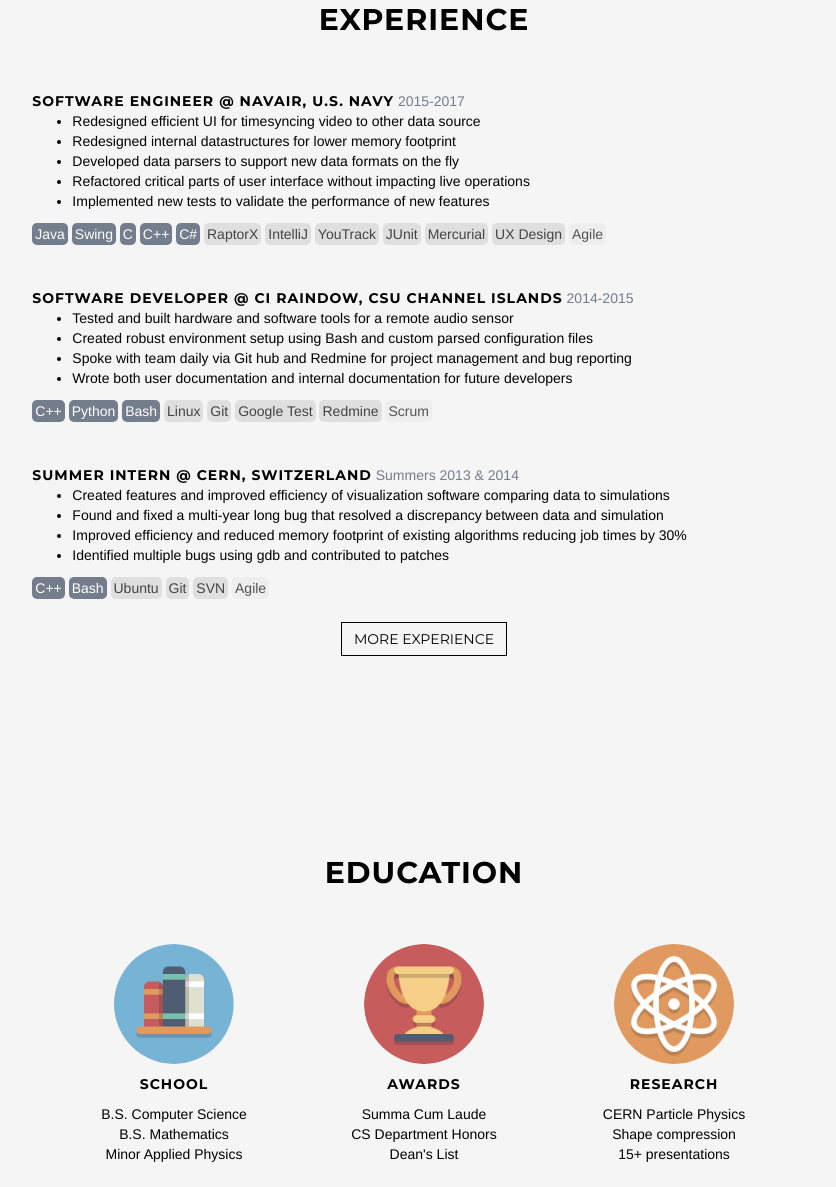
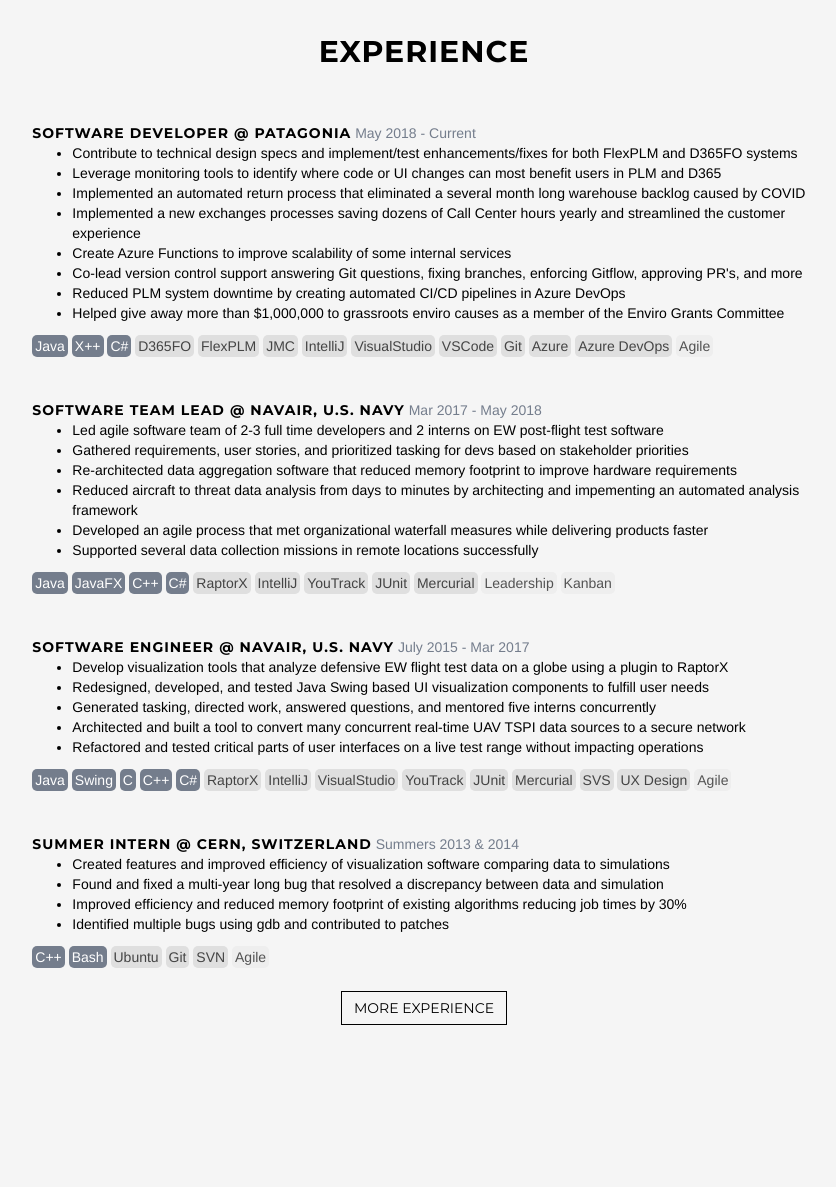
Before and after one commit to CSEmbree/personalwebsite, a plain HTML site: page index.html in a window 1280 px wide. Shown: the part 1676-2863 px from the top of the page, without its empty margins (216-1052 px from the left). Drawn offline with Linux system fonts and the light colour scheme.

Commit message:
Basic changes to work experience for time so far at Patagonia

```diff
--- a/index.html
+++ b/index.html
@@ -25,7 +25,6 @@
     <!--<link href="//fonts.googleapis.com/css?family=Montserrat:400,700" rel="stylesheet" type="text/css">-->
     <!--<link href="//fonts.googleapis.com/css?family=Lato:400,700,400italic,700italic" rel="stylesheet" type="text/css">-->
     <!--<link href="https://fonts.googleapis.com/css?family=Cabin" rel="stylesheet">-->
-
 
     <!-- HTML5 Shim and Respond.js IE8 support of HTML5 elements and media queries -->
     <!-- WARNING: Respond.js doesn't work if you view the page via file:// -->
@@ -116,44 +115,91 @@
             <div class="col-lg-8 col-lg-offset-2">
                 <h2>About Cameron</h2>
                 <p>
-                    I am a <b>software engineer</b> from beautiful SoCal.
+                    I am a <b>software engineer</b> from beautiful Southern California.
                     A native Californian and Eagle Scout, you can find me hiking, biking, camping, and scuba diving. Sometimes I take <a href="http://csembree.imgur.com/" target="_blank">photos</a> along the way.
                 </p>
                 <p>
-                    I follow developments but Simulations, AI, Artificial Limbs, Autonomous Vehicles, and remote sensor technology.
-                    My daily work supports NAVAIR software, but during off days, I explore the sunny California coast and take on projects.
+                    I follow developments in Java, Etherium, Wasm, autonomous vehicles, and remote sensor technology.
+                    My daily work supports Patagonia software but in my off time I explore the sunny California coast and take on projects.
                 </p>
                 <p>
-                    I am passionate about environmental preservation and would love to someday tie that into my work. If you need a hand or want to explore with me, <a class="page-scroll" href="#contact">get in touch</a>!
+                    I am passionate about environmental preservation and would love to someday tie that directly into my work. If you need a hand or want to explore with me, <a class="page-scroll" href="#contact">get in touch</a>!
                 </p>
             </div>
         </div>
     </section>
 
-
-
-
-
+    <!-- Experience Section -->
     <section id="experience" class="container experience-section text-center">
         <div class="row">
             <h2>Experience</h2>
-
             <div class="col-lg-8 col-lg-offset-2 text-center">
-
                 <div class="row-fluid" id="work-history">
                     <div id="jobs" class="text-left">
-
                         <div id="primary-experience">
-
+                            <div class="job slideleft" style="position: relative; opacity: 1; left: 0px">
+                                <span class="job-title">Software Developer @ Patagonia</span>
+                                <span class="job-time">May 2018 - Current</span>
+                                <ul>
+                                    <li>Contribute to technical design specs and implement/test enhancements/fixes for both FlexPLM and D365FO systems</li>
+                                    <li>Leverage monitoring tools to identify where code or UI changes can most benefit users in PLM and D365</li>
+                                    <li>Implemented an automated return process that eliminated a several month long warehouse backlog caused by COVID</li>
+                                    <li>Implemented a new exchanges processes saving dozens of Call Center hours yearly and streamlined the customer experience</li>
+                                    <li>Create Azure Functions to improve scalability of some internal services</li>
+                                    <li>Co-lead version control support answering Git questions, fixing branches, enforcing Gitflow, approving PR's, and more</li>
+                                    <li>Reduced PLM system downtime by creating automated CI/CD pipelines in Azure DevOps</li>
+                                    <li>Helped give away more than $1,000,000 to grassroots enviro causes as a member of the Enviro Grants Committee</li>
+                                </ul>
+                                <div class="skills">
+                                    <span class="skill language">Java</span>
+                                    <span class="skill language">X++</span>
+                                    <span class="skill language">C#</span>
+                                    <span class="skill">D365FO</span>
+                                    <span class="skill">FlexPLM</span>
+                                    <span class="skill">JMC</span>
+                                    <span class="skill">IntelliJ</span>
+                                    <span class="skill">VisualStudio</span>
+                                    <span class="skill">VSCode</span>
+                                    <span class="skill">Git</span>
+                                    <span class="skill">Azure</span>
+                                    <span class="skill">Azure DevOps</span>
+                                    <span class="skill dev-style">Agile</span>
+                                </div>
+                            </div>
+                            <div class="job slideleft" style="position: relative; opacity: 1; left: 0px">
+                                <span class="job-title">Software Team Lead @ NAVAIR, U.S. Navy</span>
+                                <span class="job-time">Mar 2017 - May 2018</span>
+                                <ul>
+                                    <li>Led agile software team of 2-3 full time developers and 2 interns on EW post-flight test software</li>
+                                    <li>Gathered requirements, user stories, and prioritized tasking for devs based on stakeholder priorities</li>
+                                    <li>Re-architected data aggregation software that reduced memory footprint to improve hardware requirements</li>
+                                    <li>Reduced aircraft to threat data analysis from days to minutes by architecting and impementing an automated analysis framework</li>
+                                    <li>Developed an agile process that met organizational waterfall measures while delivering products faster</li>
+                                    <li>Supported several data collection missions in remote locations successfully</li>
+                                </ul>
+                                <div class="skills">
+                                    <span class="skill language">Java</span>
+                                    <span class="skill language">JavaFX</span>
+                                    <span class="skill language">C++</span>
+                                    <span class="skill language">C#</span>
+                                    <span class="skill">RaptorX</span>
+                                    <span class="skill">IntelliJ</span>
+                                    <span class="skill">YouTrack</span>
+                                    <span class="skill">JUnit</span>
+                                    <span class="skill">Mercurial</span>
+                                    <span class="skill dev-style">Leadership</span>
+                                    <span class="skill dev-style">Kanban</span>
+                                </div>
+                            </div>
                             <div class="job slideleft" style="position: relative; opacity: 1; left: 0px">
                                 <span class="job-title">Software Engineer @ NAVAIR, U.S. Navy</span>
-                            <span class="job-time">2015-2017 </span>
+                                <span class="job-time">July 2015 - Mar 2017</span>
                                 <ul>
-                                <li>Redesigned efficient UI for timesyncing video to other data source</li>
-                                <li>Redesigned internal datastructures for lower memory footprint</li>
-                                <li>Developed data parsers to support new data formats on the fly</li>
-                                <li>Refactored critical parts of user interface without impacting live operations</li>
-                                <li>Implemented new tests to validate the performance of new features</li>
+                                    <li>Develop visualization tools that analyze defensive EW flight test data on a globe using a plugin to RaptorX</li>
+                                    <li>Redesigned, developed, and tested Java Swing based UI visualization components to fulfill user needs</li>
+                                    <li>Generated tasking, directed work, answered questions, and mentored five interns concurrently</li>
+                                    <li>Architected and built a tool to convert many concurrent real-time UAV TSPI data sources to a secure network</li>
+                                    <li>Refactored and tested critical parts of user interfaces on a live test range without impacting operations </li>
                                 </ul>
                                 <div class="skills">
                                     <span class="skill language">Java</span>
@@ -163,17 +209,38 @@
                                     <span class="skill language">C#</span>
                                     <span class="skill">RaptorX</span>
                                     <span class="skill">IntelliJ</span>
+                                    <span class="skill">VisualStudio</span>
                                     <span class="skill">YouTrack</span>
                                     <span class="skill">JUnit</span>
                                     <span class="skill">Mercurial</span>
+                                    <span class="skill">SVS</span>
                                     <span class="skill">UX Design</span>
                                     <span class="skill dev-style">Agile</span>
                                 </div>
                             </div>
-
+                            <div class="job slideleft" style="position: relative; opacity: 1; left: 0px">
+                                <span class="job-title">Summer Intern @ CERN, Switzerland</span>
+                                <span class="job-time">Summers 2013 & 2014</span>
+                                <ul>
+                                <li>Created features and improved efficiency of visualization software comparing data to simulations</li>
+                                <li>Found and fixed a multi-year long bug that resolved a discrepancy between data and simulation</li>
+                                <li>Improved efficiency and reduced memory footprint of existing algorithms reducing job times by 30%</li>
+                                <li>Identified multiple bugs using gdb and contributed to patches</li>
+                                </ul>
+                                <div class="skills">
+                                    <span class="skill language">C++</span>
+                                    <span class="skill language">Bash</span>
+                                    <span class="skill">Ubuntu</span>
+                                    <span class="skill">Git</span>
+                                    <span class="skill">SVN</span>
+                                    <span class="skill dev-style">Agile</span>
+                                </div>
+                            </div>
+                        </div>
+                        <div id="extra-experience" class="collapse">
                             <div class="job slideleft" style="position: relative; opacity: 1; left: 0px">
                                 <span class="job-title">Software Developer @ CI Raindow, CSU Channel Islands</span>
-                            <span class="job-time">2014-2015 </span>
+                                <span class="job-time">2014-2015</span>
                                 <ul>
                                     <li>Tested and built hardware and software tools for a remote audio sensor</li>
                                     <li>Created robust environment setup using Bash and custom parsed configuration files</li>
@@ -189,34 +256,8 @@
                                     <span class="skill">Google Test</span>
                                     <span class="skill">Redmine</span>
                                     <span class="skill dev-style">Scrum</span>
-
                                 </div>
                             </div>
-
-                            <div class="job slideleft" style="position: relative; opacity: 1; left: 0px">
-                            <span class="job-title">Summer Intern @ CERN, Switzerland</span>
-                            <span class="job-time">Summers 2013 & 2014 </span>
-                            <ul>
-                                <li>Created features and improved efficiency of visualization software comparing data to simulations</li>
-                                <li>Found and fixed a multi-year long bug that resolved a discrepancy between data and simulation</li>
-                                <li>Improved efficiency and reduced memory footprint of existing algorithms reducing job times by 30%</li>
-                                <li>Identified multiple bugs using gdb and contributed to patches</li>
-                            </ul>
-                            <div class="skills">
-                                <span class="skill language">C++</span>
-                                <span class="skill language">Bash</span>
-                                <span class="skill">Ubuntu</span>
-                                <span class="skill">Git</span>
-                                <span class="skill">SVN</span>
-                                <span class="skill dev-style">Agile</span>
-
-                            </div>
-                        </div>
-
-                        </div>
-
-                        <div id="extra-experience" class="collapse">
-
                             <div class="job slideleft" style="position: relative; opacity: 1; left: 0px">
                                 <span class="job-title">Tutor CS, Math, Physics @ CSU Channel Islands</span>
                                 <span class="job-time">2012-2015</span>
@@ -236,7 +277,6 @@
                                     <span class="skill">Course Development</span>
                                 </div>
                             </div>
-
                             <div class="job slideleft" style="position: relative; opacity: 1; left: 0px">
                                 <span class="job-title">Biomedical Imaging Teacher's Assistant @ CSUCI Physics Dept</span>
                                 <span class="job-time">2013-2014</span>
@@ -254,7 +294,6 @@
                                     <span class="skill">Lesson Plans</span>
                                 </div>
                             </div>
-
                             <div class="job slideleft" style="position: relative; opacity: 1; left: 0px">
                                 <span class="job-title">Research Assitant @ CSUCI Math Dept</span>
                                 <span class="job-time">2012-2013</span>
@@ -270,57 +309,11 @@
                                     <span class="skill">Communication</span>
                                     <span class="skill">Research</span>
                                     <span class="skill">Technical Writing</span>
-
-                                </div>
-                            </div>
-
-                        </div>
-
-                        <div class="text-center">
-                            <a onclick="experienceMoreLess()" id="extra-experience-button" class="btn btn-alternate" data-toggle="collapse" data-target="#extra-experience" role="button">More Experience</a>
-                        </div>
-
-
                                 </div>
                             </div>
                         </div>
-        </div>
-    </section>
-
-
-    <section id="education" class="container experience-section text-center">
-        <div class="container">
-            <div class="row">
-                <div class="col-lg-8 col-lg-offset-2">
-                    <h2>Education</h2>
-
-                            <div class="row-fluid" id="education-history">
-                                <div class="col-lg-4 col-md-4 education-item">
-
-                                    <img class="img-circle" src="img/logos/512xbookshelf.png" alt="Generic placeholder image" width="120" height="120">
-
-                                    <div class="school-primary">School</div>
-                                    <div>B.S. Computer Science</div>
-                                    <div>B.S. Mathematics</div>
-                                    <div>Minor Applied Physics</div>
-                                </div>
-
-                                <div class="col-lg-4 col-md-4 education-item">
-                                    <img class="img-circle" src="img/logos/512xtrophy.png" alt="Generic placeholder image" width="120" height="120">
-
-                                    <div class="school-primary">Awards</div>
-                                    <div>Summa Cum Laude</div>
-                                    <div>CS Department Honors</div>
-                                    <div>Dean's List</div>
-                                </div>
-
-                                <div class="col-lg-4 col-md-4 education-item">
-                                    <img class="img-circle" src="img/logos/512xgenius.png" alt="Generic placeholder image" width="120" height="120">
-
-                                    <div class="school-primary">Research</div>
-                                    <div>CERN Particle Physics</div>
-                                    <div>Shape compression</div>
-                                    <div>15+ presentations</div>
+                        <div class="text-center">
+                            <a onclick="experienceMoreLess()" id="extra-experience-button" class="btn btn-alternate" data-toggle="collapse" data-target="#extra-experience" role="button">More Experience</a>
                         </div>
                     </div>
                 </div>
@@ -328,7 +321,38 @@
         </div>
     </section>
 
-
+    <section id="education" class="container experience-section text-center">
+        <div class="container">
+            <div class="row">
+                <div class="col-lg-8 col-lg-offset-2">
+                    <h2>Education</h2>
+                    <div class="row-fluid" id="education-history">
+                        <div class="col-lg-4 col-md-4 education-item">
+                            <img class="img-circle" src="img/logos/512xbookshelf.png" alt="Generic placeholder image" width="120" height="120">
+                            <div class="school-primary">School</div>
+                            <div>B.S. Computer Science</div>
+                            <div>B.S. Mathematics</div>
+                            <div>Minor Applied Physics</div>
+                        </div>
+                        <div class="col-lg-4 col-md-4 education-item">
+                            <img class="img-circle" src="img/logos/512xtrophy.png" alt="Generic placeholder image" width="120" height="120">
+                            <div class="school-primary">Awards</div>
+                            <div>Summa Cum Laude</div>
+                            <div>CS Department Honors</div>
+                            <div>Dean's List</div>
+                        </div>
+                        <div class="col-lg-4 col-md-4 education-item">
+                            <img class="img-circle" src="img/logos/512xgenius.png" alt="Generic placeholder image" width="120" height="120">
+                            <div class="school-primary">Research</div>
+                            <div>CERN Particle Physics</div>
+                            <div>Shape compression</div>
+                            <div>20+ presentations</div>
+                        </div>
+                    </div>
+                </div>
+            </div>
+        </div>
+    </section>
 
     <!-- Projects Section -->
     <section id="projects" class="content-section text-center">
@@ -336,7 +360,6 @@
             <div class="container">
                 <div class="col-lg-8 col-lg-offset-2">
                     <h2>Projects</h2>
-
                     <div class="row">
                         <div class="col-lg-4">
                             <img class="img-circle" src="img/proj/quickvert_logo512.png" alt="Generic placeholder image" width="120" height="120">
@@ -442,7 +465,6 @@
 
     <!-- Google Maps API Key - Use your own API key to enable the map feature. More information on the Google Maps API can be found at https://developers.google.com/maps/ -->
 
-
     <!-- <script type="text/javascript" src="https://maps.googleapis.com/maps/api/js?key=AIzaSyCRngKslUGJTlibkQ3FkfTxj3Xss1UlZDA&sensor=false"></script> -->
 
     <!-- Custom Theme JavaScript -->
```
Lines whose indentation alone changed are shown as unchanged.
